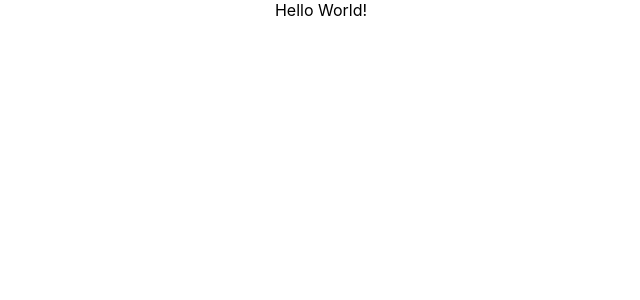
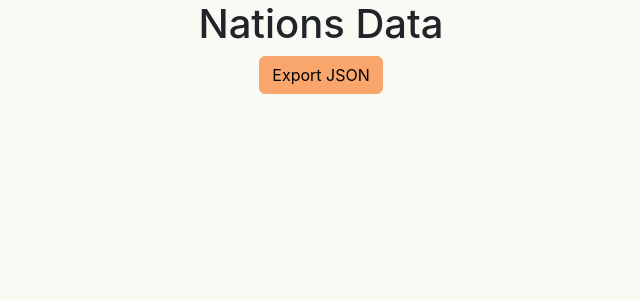
Before and after one commit to kirryl/ase-summative-2, a React (Create React App) app in the folder data-kernel/: page / in a window 1280 px wide. Shown: the top 300 px of the page, without its empty margins (319-959 px from the left). Built offline with nearby package versions, Linux system fonts and the light colour scheme.

Commit message:
Add bootstrap

```diff
--- a/data-kernel/package.json
+++ b/data-kernel/package.json
@@ -5,10 +5,13 @@
   "dependencies": {
     "@testing-library/jest-dom": "^5.17.0",
     "@testing-library/user-event": "^13.5.0",
+    "bootstrap": "^5.3.2",
     "jest-junit": "^16.0.0",
     "react": "^18.2.0",
+    "react-bootstrap": "^2.9.0",
     "react-dom": "^18.2.0",
     "react-scripts": "^5.0.1",
+    "sass": "^1.69.2",
     "web-vitals": "^2.1.4"
   },
   "scripts": {
@@ -36,6 +39,7 @@
     ]
   },
   "devDependencies": {
+    "@babel/plugin-proposal-private-property-in-object": "^7.21.11",
     "@testing-library/react": "^14.0.0",
     "react-test-renderer": "^18.2.0"
   }
--- a/data-kernel/src/components/data-export.js
+++ b/data-kernel/src/components/data-export.js
@@ -1,7 +1,15 @@
 import React from 'react';
+import Button from 'react-bootstrap/Button';
 
 function dataExport({}) {
-    return <div>Hello World!</div>
+
+
+    return (
+        <React.Fragment>
+            <h1 primary>Nations Data</h1>
+            <Button btn-primary>Export JSON</Button>
+        </React.Fragment>
+    )
 }
 
 export default dataExport;
--- a/data-kernel/src/index.js
+++ b/data-kernel/src/index.js
@@ -1,5 +1,6 @@
 import React from 'react';
 import ReactDOM from 'react-dom/client';
+import './style-guide.scss';
 import './index.css';
 import App from './App';
 import reportWebVitals from './reportWebVitals';
--- /dev/null
+++ b/data-kernel/src/style-guide.scss
@@ -0,0 +1,8 @@
+// Override default variables before the import
+$body-bg: rgba(249, 250, 244, 1);
+
+$primary: rgba(249, 166, 108, 1);
+$secondary: rgba(74, 97, 99, 1);
+
+// Import Bootstrap and its default variables
+@import '~bootstrap/scss/bootstrap.scss';
```
Also changed, not shown: 1 other file (tests, documents, lock files or other folders).
